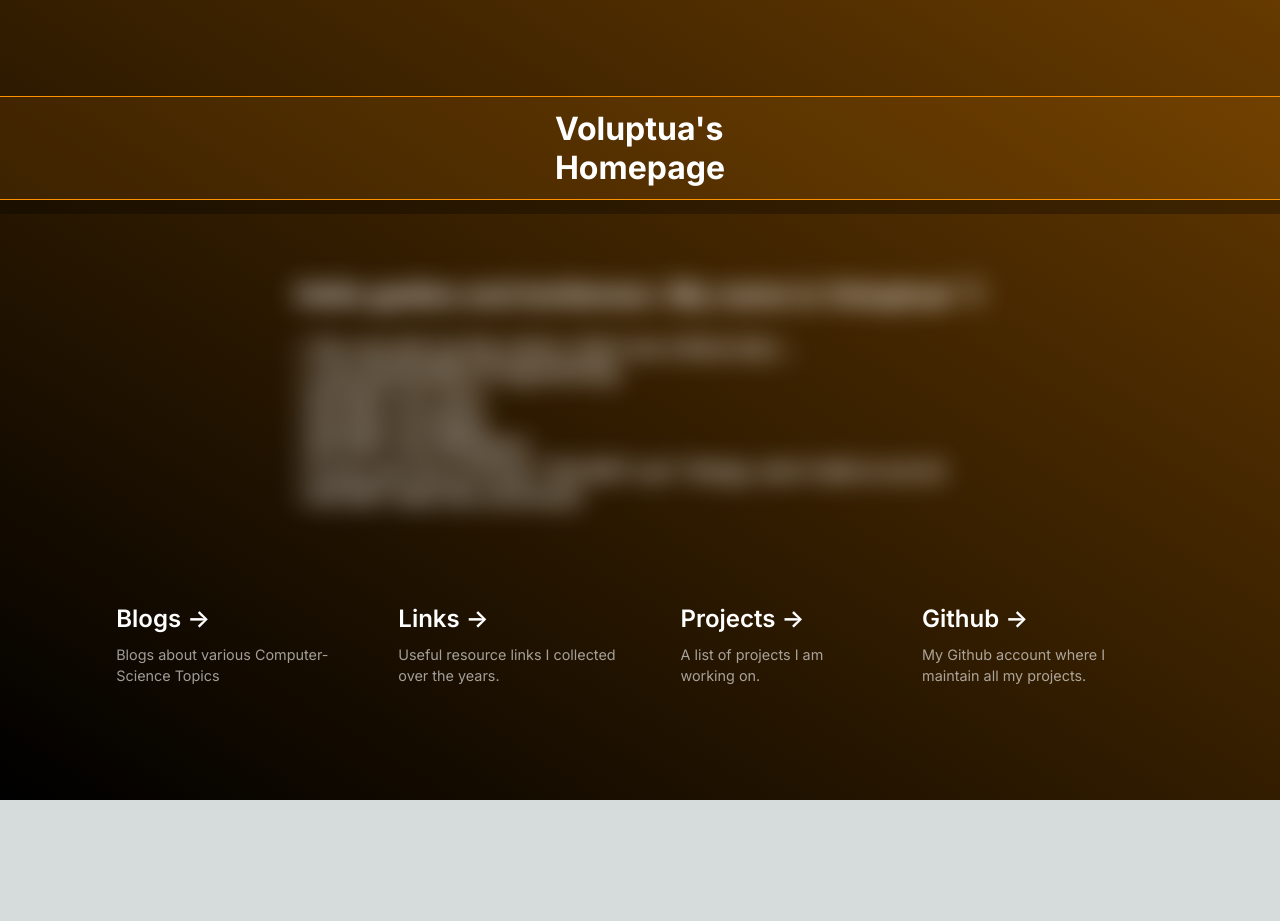
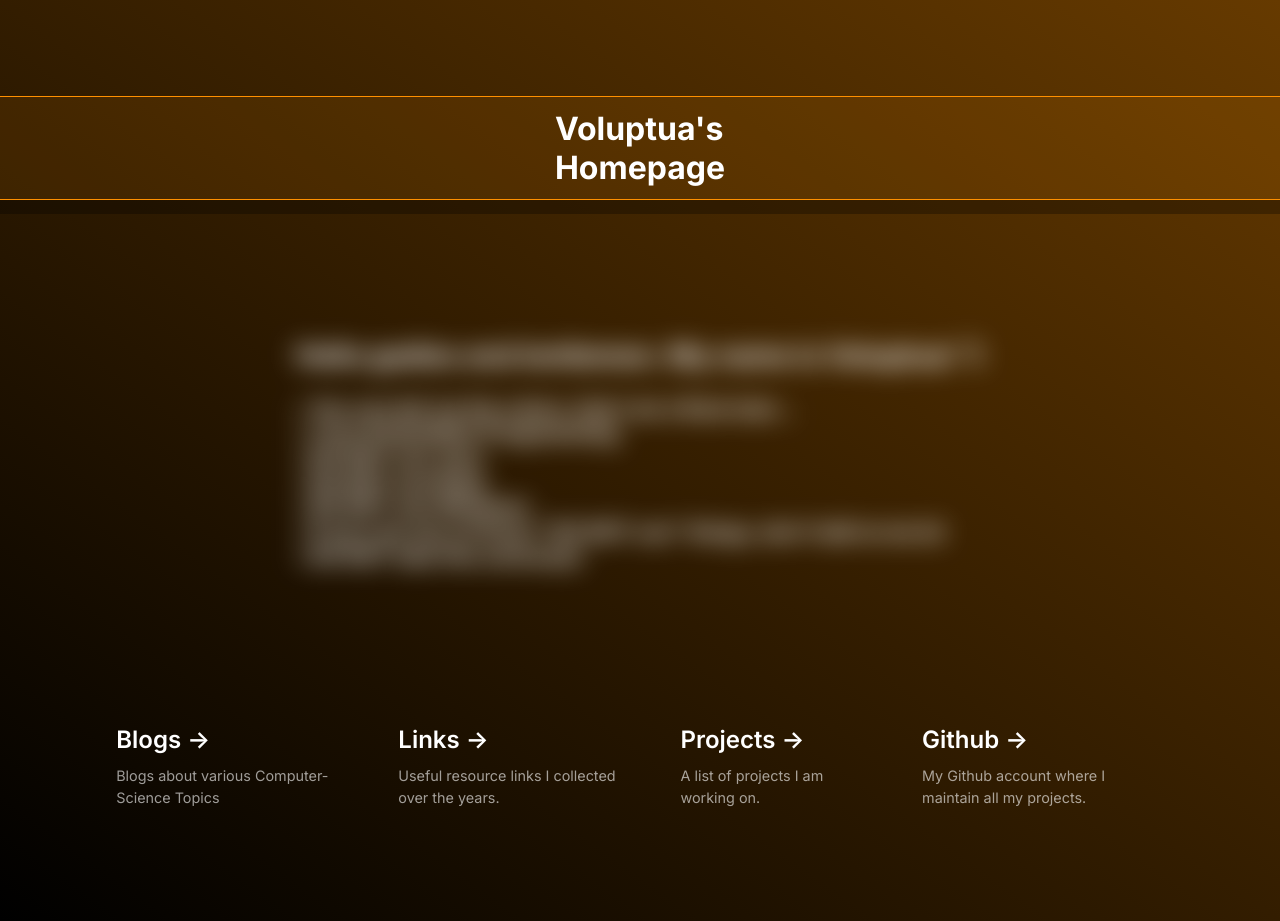
Before and after one commit to Genox2008/Genox2008.github.io, a Next.js app: page / in a window 1280 px wide. Before the commit the page ends 800 px from the top, so only its background shows below. Built offline with nearby package versions, Linux system fonts and the light colour scheme.

Commit message:
Fixed homepage centerText visual bug on smaller devices

```diff
--- a/app/page.module.css
+++ b/app/page.module.css
@@ -18,6 +18,7 @@
 }
 
 .centerText {
+  margin: 6rem;
   border-radius: var(--border-radius);
   padding: 1.4rem 2rem;
   background: rgba(0,0,0,0);
```
